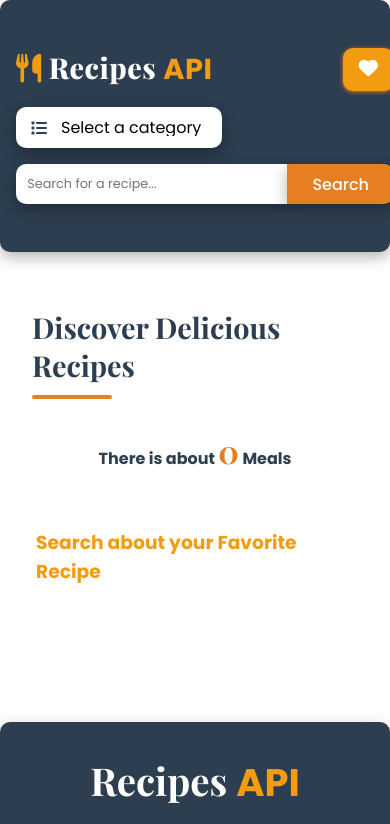
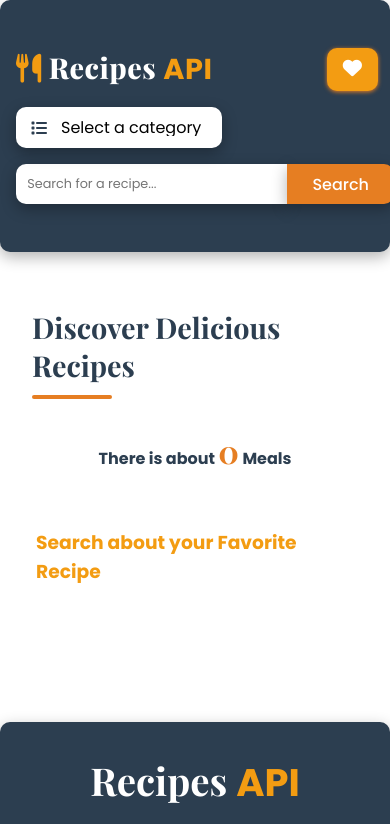
Before and after one commit to nadaashraf25003/Recipes_API, a plain HTML site: page index.html in a window 390 px wide. Shown: the top 824 px of the page. Drawn offline with nearby package versions, Linux system fonts and the light colour scheme; no server answers.

Commit message:
Update RecipeAPI.css

```diff
--- a/RecipeAPI.css
+++ b/RecipeAPI.css
@@ -510,7 +510,7 @@ footer ul a:hover {
   }
 }
 
-@media (max-width: 500px) {
+@media (max-width: 530px) {
   header .title button {
     display: none;
   }
@@ -522,7 +522,7 @@ footer ul a:hover {
     display: block;
   }
 }
-@media (max-width: 420px) {
+@media (max-width: 430px) {
   header {
     padding-left: 1rem;
     padding-right: 1rem;
@@ -531,6 +531,7 @@ footer ul a:hover {
     display: inline;
     padding: 0 1rem;
     margin-left: 1rem;
+    margin-right: 1rem;
   }
 
   #searchName {
```
